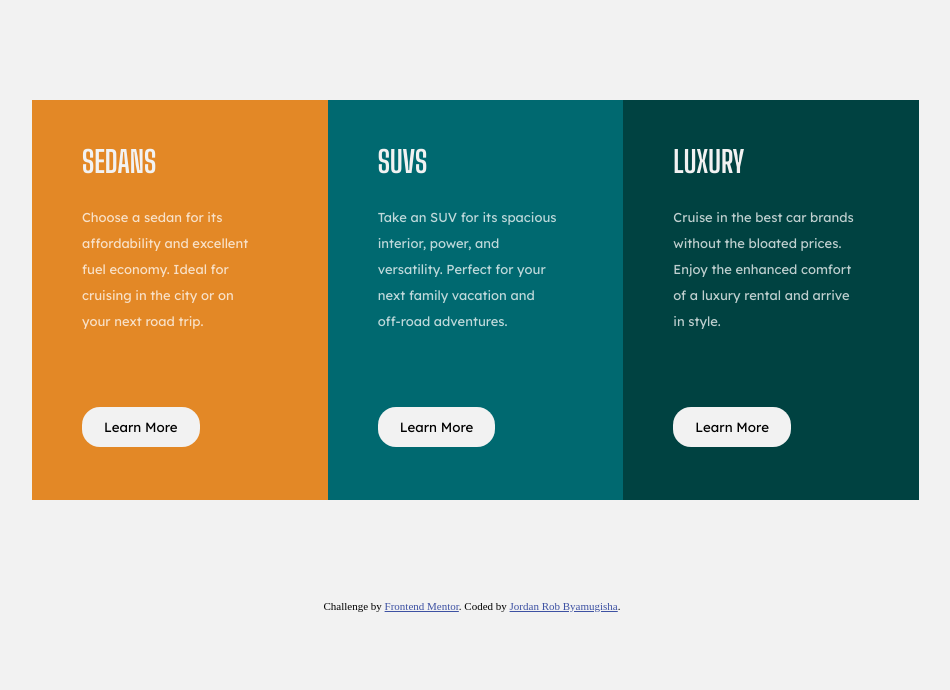
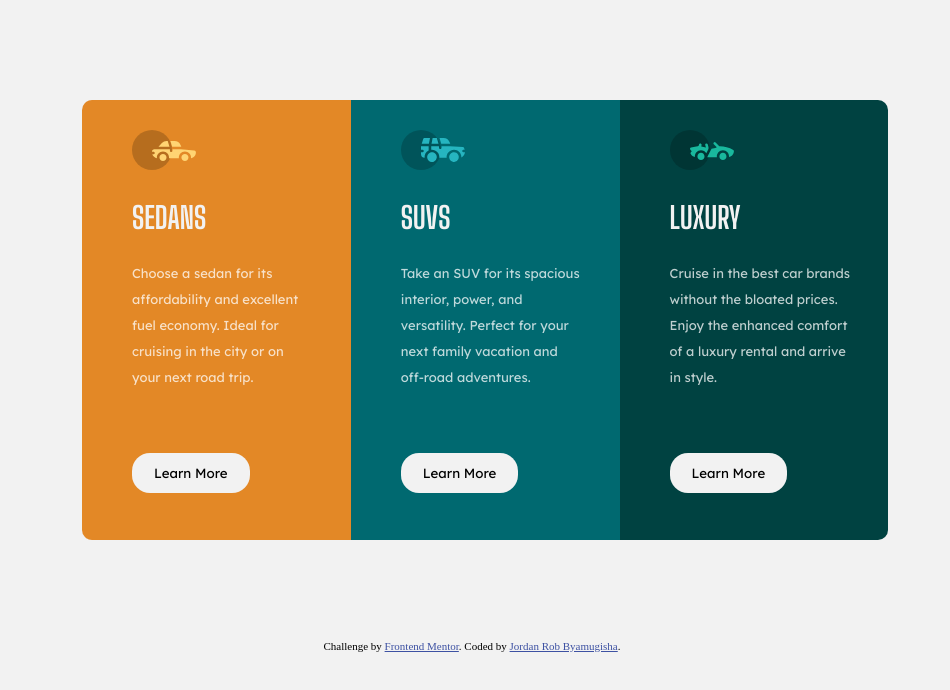
Before and after one commit to Jordan-Rob/frontend-mentor-challenge2, a plain HTML site: page index.html in a window 1280 px wide. Shown: the whole page, without its empty margins (168-1118 px from the left). Drawn offline with Linux system fonts and the light colour scheme.

Commit message:
completed desktop styling

```diff
--- a/index.html
+++ b/index.html
@@ -19,14 +19,14 @@
 
   <div class="container">
     <div class="card" id="first">
-      <img/>
+      <img src="./images/icon-sedans.svg"/>
       <h2>Sedans</h2>
       <p>Choose a sedan for its<br/>affordability and excellent<br/>fuel economy. Ideal for<br/>cruising in the city
         or on<br/>your next road trip.</p>
       <button>Learn More</button>
     </div>
     <div class="card" id="second">
-      <img/>
+      <img src="./images/icon-suvs.svg"/>
       <h2>SUVs</h2>
       <p>Take an SUV for its spacious<br/>
         interior, power, and<br/>
@@ -36,7 +36,7 @@
       <button>Learn More</button>
     </div>
     <div class="card" id="third">
-      <img/>
+      <img src="./images/icon-luxury.svg"/>
       <h2>Luxury</h2>
       <p>Cruise in the best car brands<br/>
         without the bloated prices.<br/>
--- a/style.css
+++ b/style.css
@@ -10,10 +10,12 @@ body{
 
 }
 
+@media (max-width:1440px) {
+
     .container{
         margin-top: 100px;
         margin-bottom: 100px;
-    margin-left: 200px;
+        margin-left: 250px;
         display: flex;
         flex-direction: row;
         width: 70%;
@@ -21,8 +23,14 @@ body{
     }
 
     .card{
-    width: 33%;
-    height: 400px;
+        width: 30%;
+        height: 440px;
+    }
+
+    .card img{
+        margin-left: 50px;
+        margin-top: 30px;
+
     }
 
     .card h2{
@@ -49,11 +57,13 @@ body{
         font-family: 'Lexend Deca', sans-serif;
         padding: 12px 22px;
         border-radius: 18px;
-    margin-top: 60px;
+        margin-top: 50px;
     }
 
     #first{
         background: hsl(31, 77%, 52%);
+        border-bottom-left-radius: 10px;
+        border-top-left-radius: 10px;
     }
 
     #second{
@@ -62,4 +72,8 @@ body{
 
     #third{
         background: hsl(179, 100%, 13%);
+        border-bottom-right-radius: 10px;
+        border-top-right-radius: 10px;
     }
+
+}
```
Lines whose indentation alone changed are shown as unchanged.
